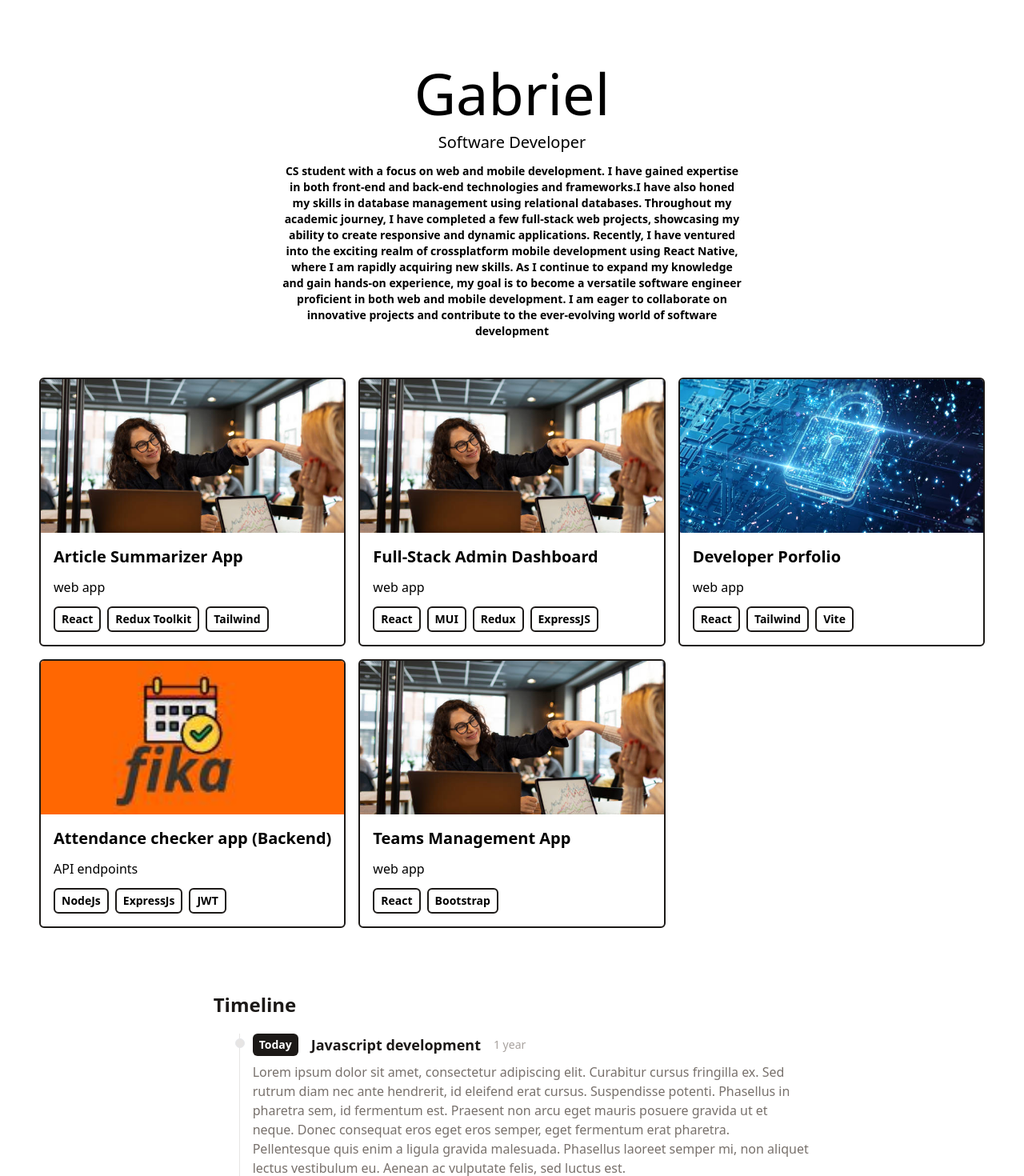
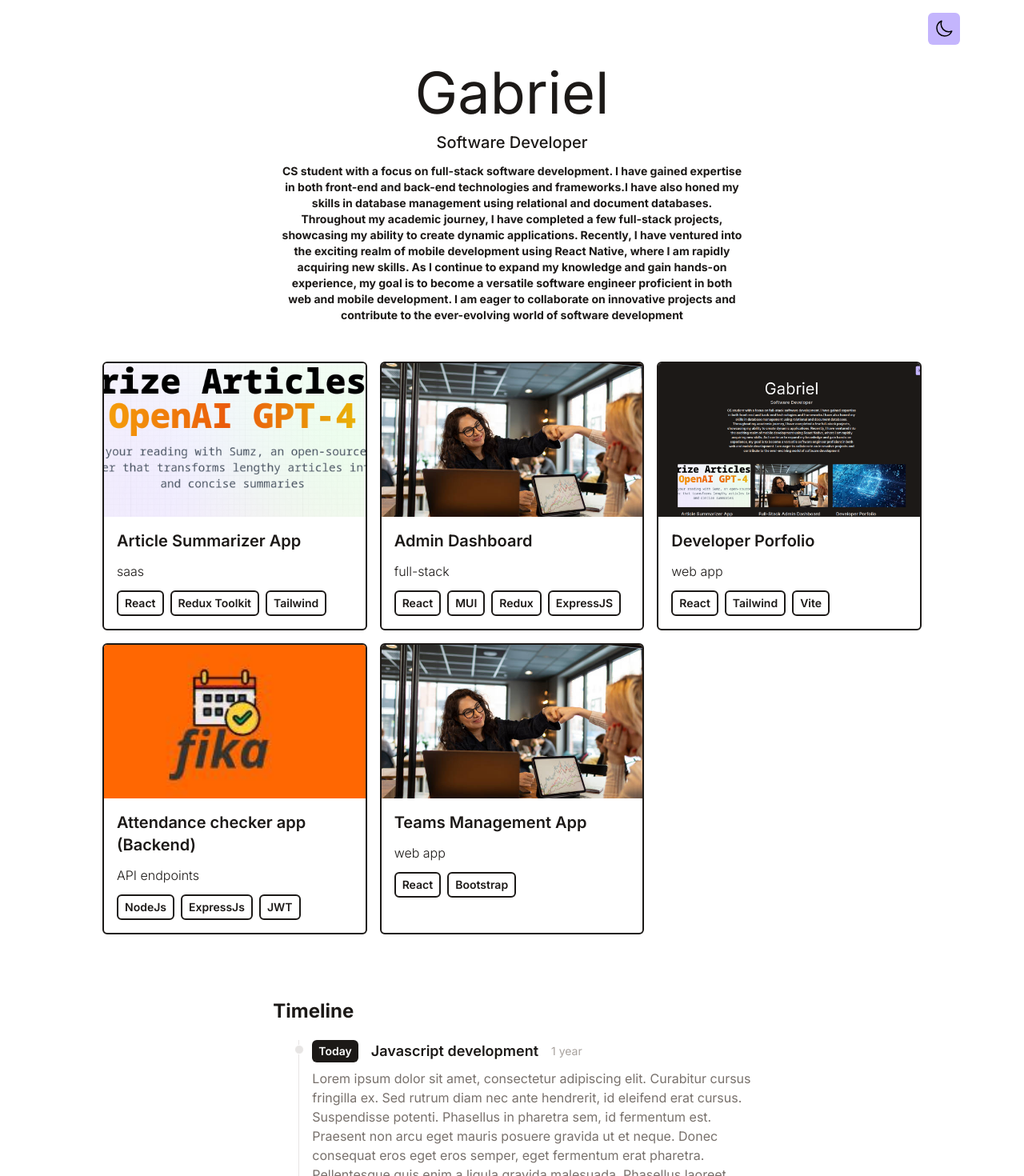
Before and after one commit to gatimugabriel/gatimugabriel.github.io, a React (Vite) app: page / in a window 1280 px wide. Shown: the top 1470 px of the page at 80% size. Built offline with nearby package versions, Linux system fonts and the light colour scheme.

Commit message:
added light & dark theme toggle

```diff
--- a/src/App.jsx
+++ b/src/App.jsx
@@ -3,8 +3,34 @@ import Contact from "./components/Contact";
 import Timeline from "./components/Timeline";
 import Portfolio from "./components/Portfolio";
 import Footer from "./components/Footer";
+import { useState } from "react";
+import { useEffect } from "react";
 
 function App() {
+  const [theme, setTheme] = useState(null);
+
+  // eslint-disable-next-line react-hooks/exhaustive-deps
+  useEffect(() => {
+    if (window.matchMedia("(prefers-color-scheme: dark)").matches) {
+      setTheme("dark");
+    } else {
+      setTheme("light");
+    }
+  }, []);
+
+  const handleThemeToggle = () => {
+    setTheme(theme === "dark" ? "light" : "dark");
+  };
+
+  useEffect(() => {
+    if (theme === "dark") {
+      document.documentElement.classList.add("dark");
+    } else {
+      document.documentElement.classList.remove("dark");
+    }
+  }, [theme]);
+
+  // eslint-disable-next-line no-unused-vars
   const sun = () => {
     <svg
       xmlns="http://www.w3.org/2000/svg"
@@ -22,6 +48,7 @@ function App() {
     </svg>;
   };
 
+  // eslint-disable-next-line no-unused-vars
   const moon = () => {
     <svg
       xmlns="http://www.w3.org/2000/svg"
@@ -40,13 +67,58 @@ function App() {
   };
 
   return (
-    <div className="App">
+    <>
+      <button
+        type="button"
+        onClick={handleThemeToggle}
+        className="fixed p-2 z-10 right-20 top-4 bg-violet-300 dark:bg-orange-500
+        rounded-md text-lg"
+      >
+        {theme === "dark" ? (
+          <svg
+            xmlns="http://www.w3.org/2000/svg"
+            fill="none"
+            viewBox="0 0 24 24"
+            stroke-width="1.5"
+            stroke="currentColor"
+            class="w-6 h-6 "
+          >
+            <path
+              stroke-linecap="round"
+              stroke-linejoin="round"
+              d="M12 3v2.25m6.364.386l-1.591 1.591M21 12h-2.25m-.386 6.364l-1.591-1.591M12 18.75V21m-4.773-4.227l-1.591 1.591M5.25 12H3m4.227-4.773L5.636 5.636M15.75 12a3.75 3.75 0 11-7.5 0 3.75 3.75 0 017.5 0z"
+            />
+          </svg>
+        ) : (
+          <svg
+            xmlns="http://www.w3.org/2000/svg"
+            fill="none"
+            viewBox="0 0 24 24"
+            stroke-width="1.5"
+            stroke="currentColor"
+            class="w-6 h-6"
+          >
+            <path
+              stroke-linecap="round"
+              stroke-linejoin="round"
+              d="M21.752 15.002A9.718 9.718 0 0118 15.75c-5.385 0-9.75-4.365-9.75-9.75 0-1.33.266-2.597.748-3.752A9.753 9.753 0 003 11.25C3 16.635 7.365 21 12.75 21a9.753 9.753 0 009.002-5.998z"
+            />
+          </svg>
+        )}
+      </button>
+      <div
+        className="bg-white
+      dark:bg-stone-900 text-stone-900 dark:text-stone-300 min-h-screen font-inter"
+      >
+        <div className="max-w-5xl w-11/12 mx-auto">
           <Intro />
           <Portfolio />
           <Timeline />
           <Contact />
           <Footer />
         </div>
+      </div>
+    </>
   );
 }
 
--- a/src/components/Footer.jsx
+++ b/src/components/Footer.jsx
@@ -37,6 +37,7 @@ function Footer() {
 
             <a
               href="https://github.com/gabrielgatimu"
+              target="blank"
               className="bg-stone-400 p-2 font-semibold text-white inline-flex items-center space-x-2 rounded-full"
             >
               <svg
--- a/src/components/Intro.jsx
+++ b/src/components/Intro.jsx
@@ -1,23 +1,25 @@
 function Intro() {
   return (
     <div className="flex items-center justify-center flex-col text-center pt-20 pb-6">
-      <h1 className="text-4xl md:text-7xl mb-1 md:mb-3 font-bolder">Gabriel</h1>
+      <h1 className="text-4xl md:text-7xl mb-1 dark:text-white md:mb-3 font-bolder">
+        Gabriel
+      </h1>
       <p className="text-base md:text-xl mb-3 font-medium">
         Software Developer
       </p>
       <p className="text-sm max-w-xl mb-6 font-bold">
-        CS student with a focus on web and mobile development. I have gained
-        expertise in both front-end and back-end technologies and frameworks.I
-        have also honed my skills in database management using relational
-        databases. Throughout my academic journey, I have completed a few
-        full-stack web projects, showcasing my ability to create responsive and
-        dynamic applications. Recently, I have ventured into the exciting realm
-        of crossplatform mobile development using React Native, where I am
-        rapidly acquiring new skills. As I continue to expand my knowledge and
-        gain hands-on experience, my goal is to become a versatile software
-        engineer proficient in both web and mobile development. I am eager to
-        collaborate on innovative projects and contribute to the ever-evolving
-        world of software development
+        CS student with a focus on full-stack software development. I have
+        gained expertise in both front-end and back-end technologies and
+        frameworks.I have also honed my skills in database management using
+        relational and document databases. Throughout my academic journey, I
+        have completed a few full-stack projects, showcasing my ability to
+        create dynamic applications. Recently, I have ventured into the exciting
+        realm of mobile development using React Native, where I am rapidly
+        acquiring new skills. As I continue to expand my knowledge and gain
+        hands-on experience, my goal is to become a versatile software engineer
+        proficient in both web and mobile development. I am eager to collaborate
+        on innovative projects and contribute to the ever-evolving world of
+        software development
       </p>
     </div>
   );
--- a/src/components/PortfolioItem.jsx
+++ b/src/components/PortfolioItem.jsx
@@ -1,30 +1,34 @@
-
 // eslint-disable-next-line react/prop-types
 function PortfolioItem({ title, imgUrl, type, stack, link }) {
   return (
-    <div className="border-2 border-stone-900 rounded-md overflow-hidden">
+    <a
+      href={link}
+      target="_blank"
+      rel="noreferrer"
+      className="border-2 border-stone-900 dark:border-white rounded-md overflow-hidden"
+    >
       <img
         src={imgUrl}
         alt="portfolio"
         className="w-full h-36 md:h-48 object-cover cursor-pointer"
       />
       <div className="w-full p-4">
-        <h3 className="text-lg md:text-xl mb-2 md:mb-3 font-semibold">
+        <h3 className="text-lg md:text-xl dark:text-white mb-2 md:mb-3 font-semibold">
           {title}
         </h3>
         <p className="text-sm mb-3 md:text-base font-light">{type}</p>
-        <p className="flex flex-wrap gap-2 flex-row items-center justify-start text-xs md:text-sm">
+        <p className="flex flex-wrap gap-2 flex-row items-center justify-start text-xs md:text-sm dark:border-white">
           {stack.map((item) => (
             <span
               key={item}
-              className="inline-block px-2 py-1 font-semibold border-2 border-stone-900 rounded-md"
+              className="inline-block px-2 py-1 font-semibold border-2 border-stone-900 dark:border-white rounded-md"
             >
               {item}
             </span>
           ))}
         </p>
       </div>
-    </div>
+    </a>
   );
 }
 
--- a/src/components/TimelineItem.jsx
+++ b/src/components/TimelineItem.jsx
@@ -1,20 +1,24 @@
 function TimelineItem({ year, title, duration, details }) {
   return (
-    <ul className="flex flex-col md:flex-row relative border-l border-stone-200 ml-8">
+    <ol className="flex flex-col md:flex-row relative border-l border-stone-200 ml-8 dark:border-stone-700">
       <li className="mb-10 ml-4">
-        <div className="absolute w-3 h-3 bg-stone-200 rounded-full mt-1.5 -left-1.5 border border-light" />
+        <div className="absolute w-3 h-3 bg-stone-200 rounded-full mt-1.5 -left-1.5 border border-white dark:border-stone-900 dark:bg-stone-700" />
         <p className="flex flex-wrap gap-4 flex-row items-center justify-start text-xs md:text-sm">
-          <span className="inline-bck px-2 py-1 font-semibold text-white bg-stone-900 rounded-md">
+          <span className="inline-bck px-2 py-1 font-semibold text-white dark:text-stone-900 bg-stone-900 dark:bg-white rounded-md">
             {year}
           </span>
-          <h3 className="text-lg font-semibold text-stone-900">{title}</h3>
-          <div className="my-1 text-sm font-normal leading-none text-stone-400">
+          <h3 className="text-lg font-semibold text-stone-900 dark:text-white">
+            {title}
+          </h3>
+          <div className="my-1 text-sm font-normal leading-none text-stone-400 ">
             {duration}
           </div>
         </p>
-        <p className="my-2 text-base font-normal text-stone-500">{details}</p>
+        <p className="my-2 text-base font-normal text-stone-500 dark:text-stone-400">
+          {details}
+        </p>
       </li>
-    </ul>
+    </ol>
   );
 }
 
--- a/src/components/Title.jsx
+++ b/src/components/Title.jsx
@@ -1,9 +1,9 @@
-
 function Title({ children, id }) {
   return (
     <h1
       id={id && id}
-      className="text-2xl font-bold underline-offset-8 decoration-4 mb-5 text-stone-900"
+      className="text-2xl font-bold underline-offset-8 decoration-4 mb-5 text-stone-900 dark:text-white
+      "
     >
       {children}
     </h1>
--- a/src/components/data/portfolio.js
+++ b/src/components/data/portfolio.js
@@ -2,23 +2,23 @@ export default [
   {
     id: 1,
     title: "Article Summarizer App",
-    imgUrl: "/assets/teams.jpg",
-    type: "web app",
+    imgUrl: "/assets/smz.png",
+    type: "saas",
     stack: ["React", "Redux Toolkit", "Tailwind"],
-    link: "http://",
+    link: "https://taupe-boba-bcf85f.netlify.app/",
   },
   {
     id: 2,
-    title: "Full-Stack Admin Dashboard",
+    title: "Admin Dashboard",
     imgUrl: "/assets/teams.jpg",
-    type: "web app",
+    type: "full-stack",
     stack: ["React", "MUI", "Redux", "ExpressJS"],
     link: "http://",
   },
   {
     id: 3,
     title: "Developer Porfolio",
-    imgUrl: "/assets/developer.jpg",
+    imgUrl: "/assets/portfolio.png",
     type: "web app",
     stack: ["React", "Tailwind", "Vite"],
     link: "http://",
```
Also changed, not shown: public/assets/portfolio.png (added), public/assets/smz.png (added). Lines whose indentation alone changed are shown as unchanged.
